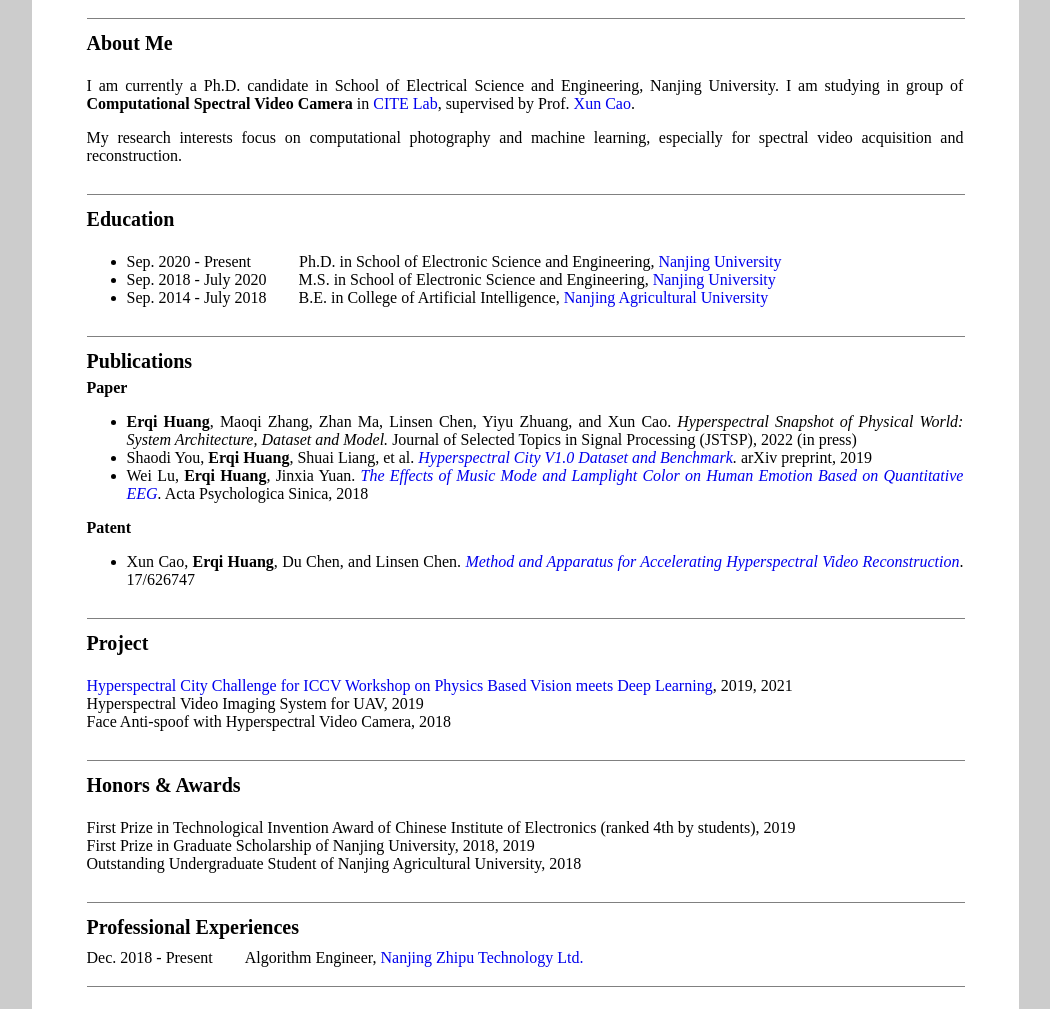
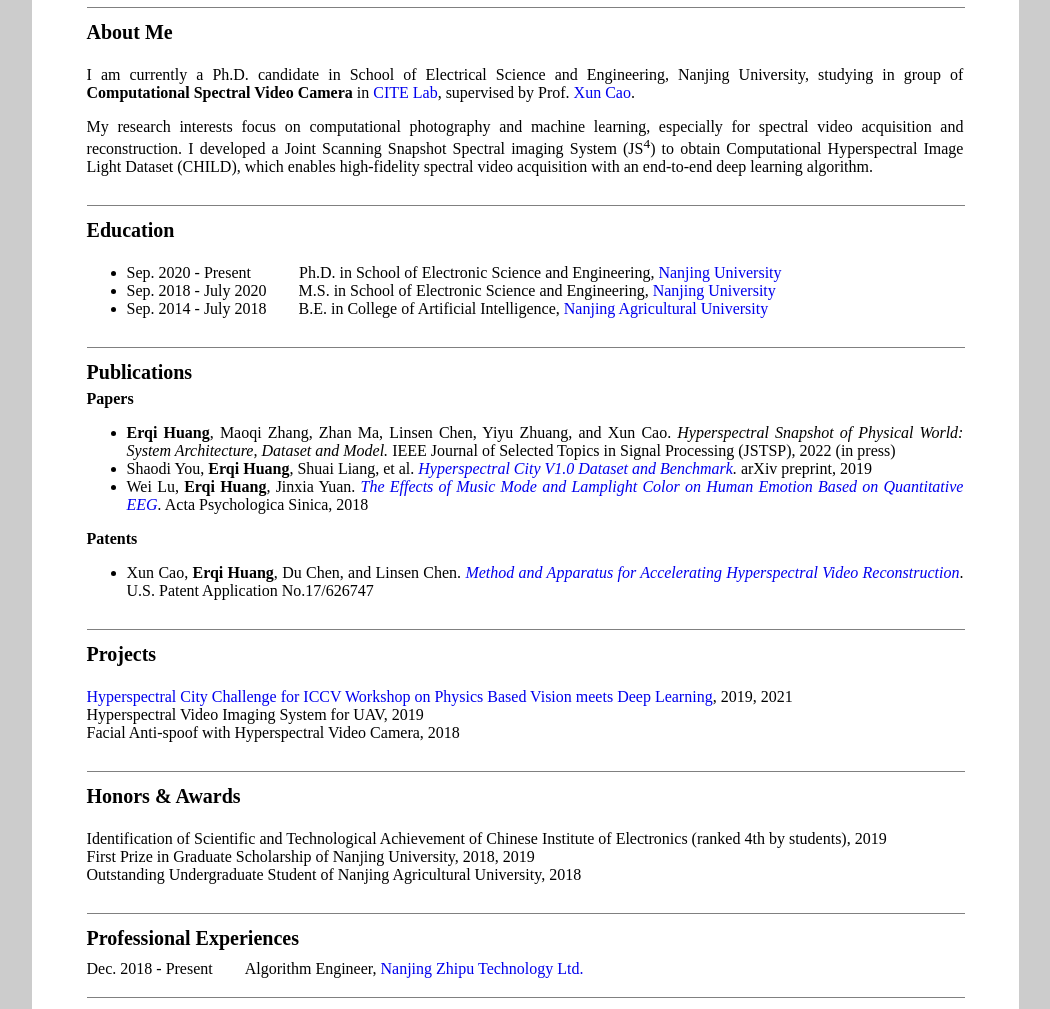
Before and after one commit to ErqiHuang/ErqiHuang.github.io, a plain HTML site: page index.html in a window 1280 px wide. Shown: the part 412-1421 px from the top of the page, without its empty margins (115-1165 px from the left). Drawn offline with Linux system fonts and the light colour scheme.

Commit message:
docs:(viewer): modify the biography

```diff
--- a/index.html
+++ b/index.html
@@ -1,6 +1,6 @@
 <!DOCTYPE HTML PUBLIC "-//W3C//DTD HTML 4.01 Transitional//EN" "http://www.w3c.org/TR/1999/REC-html401-19991224/loose.dtd">
 <HTML xmlns="http://www.w3.org/1999/xhtml"><HEAD><TITLE>Erqi Huang</TITLE>
-<META content="text/html; charset=GB2312" http-equiv=Content-Type>
+<META content="text/html; charset=UTF-8" http-equiv=Content-Type>
 <STYLE type=text/css>
 .style4 {
 	FONT-FAMILY: "Times New Roman", Times, serif; FONT-SIZE: 24px; FONT-WEIGHT: bold
@@ -232,9 +232,8 @@ update_time {
       </table>
       <table width="90%" align="center" bgcolor="#FFFFFF">
         <tr>
-          <td height="100" valign="middle" class="style23">
-		    <p>I am currently a Ph.D. candidate in School of Electrical Science and Engineering, Nanjing University. I am studying in group of <strong>Computational Spectral Video Camera</strong> in <a href="https://cite.nju.edu.cn/" target="_blank">CITE Lab</a>, supervised by Prof. <a href="http://cite.nju.edu.cn/People/Faculty/20190621/i5054.html">Xun Cao</a>. </p>
-		    <p>My research interests focus on computational photography and machine learning, especially for spectral video acquisition and reconstruction. </p></td>
+          <td height="100" valign="middle" class="style23"><p>I am currently a Ph.D. candidate in School of Electrical Science and Engineering, Nanjing University, studying in group of <strong>Computational Spectral Video Camera</strong> in <a href="https://cite.nju.edu.cn/" target="_blank">CITE Lab</a>, supervised by Prof. <a href="http://cite.nju.edu.cn/People/Faculty/20190621/i5054.html">Xun Cao</a>. </p>
+          <p>My research interests focus on computational photography and machine learning, especially for spectral video acquisition and reconstruction. I developed a Joint Scanning Snapshot Spectral imaging System (JS<sup>4</sup>) to obtain Computational Hyperspectral Image Light Dataset (CHILD), which enables high-fidelity spectral video acquisition with an end-to-end deep learning algorithm. </p></td>
         </tr>
       </table>
       <table width="90%" align="center" bgcolor="#FFFFFF">
@@ -275,16 +274,16 @@ update_time {
       <table width="90%" align="center">
         <tbody>
           <tr>
-            <td height="50" valign="middle" class="style23"><strong>Paper</strong><br>
+            <td height="50" valign="middle" class="style23"><strong>Papers</strong><br>
               <ul>
-                <li><strong>Erqi Huang</strong>, Maoqi Zhang, Zhan Ma, Linsen Chen, Yiyu Zhuang, and Xun Cao. <em>Hyperspectral Snapshot of Physical World: System Architecture, Dataset and Model.</em> Journal of Selected Topics in Signal Processing (JSTSP), 2022 (in press)</li>
+                <li><strong>Erqi Huang</strong>, Maoqi Zhang, Zhan Ma, Linsen Chen, Yiyu Zhuang, and Xun Cao. <em>Hyperspectral Snapshot of Physical World: System Architecture, Dataset and Model.</em> IEEE Journal of Selected Topics in Signal Processing (JSTSP), 2022 (in press)</li>
                 <li>Shaodi You, <strong>Erqi Huang</strong>, Shuai Liang, et al.<em> <a href="https://arxiv.org/pdf/1907.10270v3.pdf">Hyperspectral City V1.0 Dataset and Benchmark</a>.</em> arXiv preprint, 2019</li>
                 <li>Wei Lu, <strong>Erqi Huang</strong>, Jinxia Yuan. <em><a href="https://psycnet.apa.org/record/2019-08731-008">The Effects of Music Mode and Lamplight Color on Human Emotion Based on Quantitative EEG</a>.</em> Acta Psychologica Sinica, 2018</li>
               </ul>
 <span style="font-size: 16px"></span>
-<p><strong>Patent</strong></p>
+<p><strong>Patents</strong></p>
 				<ul>
-                <li>Xun Cao, <strong>Erqi Huang</strong>, Du Chen, and Linsen Chen. <em><a href="https://patentimages.storage.googleapis.com/2f/80/65/84240df6b8707f/WO2021008528A1.pdf" target="_blank">Method and Apparatus for Accelerating Hyperspectral Video Reconstruction</a></em>. 17/626747
+                <li>Xun Cao, <strong>Erqi Huang</strong>, Du Chen, and Linsen Chen. <em><a href="https://patentimages.storage.googleapis.com/2f/80/65/84240df6b8707f/WO2021008528A1.pdf" target="_blank">Method and Apparatus for Accelerating Hyperspectral Video Reconstruction</a></em>. U.S. Patent Application No.17/626747
 					</li>
               </ul>
           </tr>
@@ -298,7 +297,7 @@ update_time {
       <table width="90%" align="center">
         <tbody>
           <tr>
-            <td class="STYLE831">Project</td>
+            <td class="STYLE831">Projects</td>
           </tr>
         </tbody>
       </table>
@@ -307,7 +306,7 @@ update_time {
           <tr>
             <td height="40" align="left" valign="middle" class="style23"><p style="font-size: 16px"><a href="https://pbdl-ws.github.io/pbdl2021/index.html"> Hyperspectral City Challenge for ICCV Workshop on Physics Based Vision meets Deep Learning</a>, 2019, 2021<br>
               Hyperspectral Video Imaging System for UAV, 2019<br>
-              Face Anti-spoof with Hyperspectral Video Camera, 2018 <br>
+              Facial Anti-spoof with Hyperspectral Video Camera, 2018 <br>
             </p>              <p style="font-size: 16px"></td>
 			</tr>
         </tbody>
@@ -328,7 +327,7 @@ update_time {
         <tbody>
           <tr>
             <td height="40" align="left" valign="middle" class="style23"><p style="font-size: 16px">
-              First Prize in Technological Invention Award of Chinese Institute of Electronics (ranked 4th by students), 2019<br>
+              Identification of Scientific and Technological Achievement of Chinese Institute of Electronics (ranked 4th by students), 2019<br>
 			  First Prize in Graduate Scholarship of Nanjing University, 2018, 2019<br>
               Outstanding Undergraduate Student of Nanjing Agricultural University, 2018</td>
           </tr>
```
